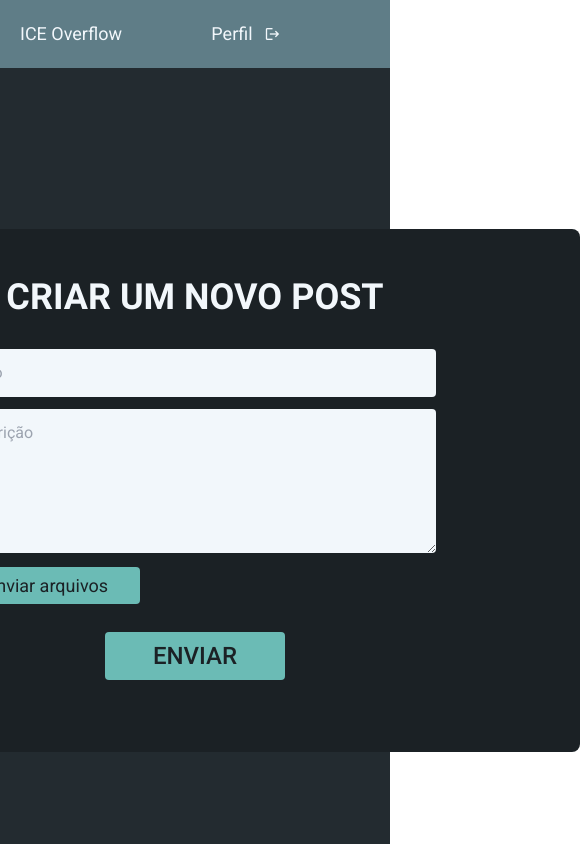
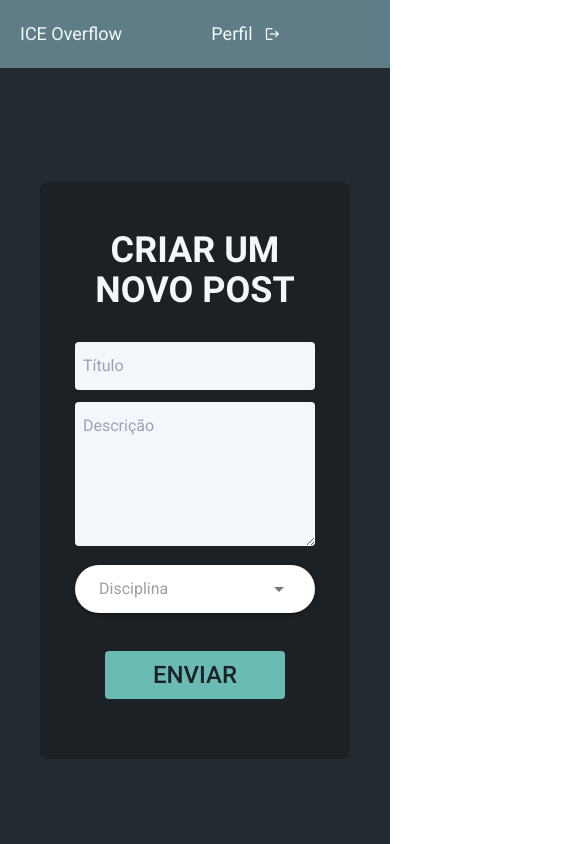
Before and after one commit to isa56/dcc117-ice-overflow, a Vue app in the folder frontend-vue/: page /criar-post in a window 390 px wide. Shown: the top 844 px of the page, 580 px wide, since content can reach past the window. Built offline with nearby package versions, Linux system fonts and the light colour scheme.

Commit message:
Arrumando responsividade da tela de criar post

```diff
--- a/frontend-vue/src/views/CreatePostView.vue
+++ b/frontend-vue/src/views/CreatePostView.vue
@@ -1,12 +1,12 @@
 <template>
-  <div class="items-center bg-background flex h-full justify-center">
-    <div class="bg-background-dark text-white rounded-lg px-36 py-12">
-      <div class="w-max">
-        <h1 class="text-white font-bold text-4xl mb-8 text-center">
+  <div class="teste1 items-center bg-background flex justify-center">
+    <div class="bloco-central bg-background-dark text-white rounded-lg px-36 py-12">
+
+      <h1 class="text-style text-white font-bold text-4xl mb-8 text-center">
         CRIAR UM NOVO POST
       </h1>
 
-        <form method="POST" class="w-100" @submit.prevent="checkForm">
+      <form method="POST" class="form-style w-100" @submit.prevent="checkForm">
 
         <input class="title-style rounded mb-3 px-2 py-3 w-full bg-white text-background-dark" type="text"
           placeholder="Título" v-model="title" />
@@ -14,17 +14,15 @@
           type="text" placeholder="Descrição" v-model="text" />
         <br>
 
-          <label
-            class="label-file px-8 py-2 w-full mb-8 text-bold text-background-dark rounded bg-primary text-lg mt-1 px-1.8 py-0.8"
-            for="arquivo">Enviar arquivos</label>
-          <input class="input-file" type="file" name="arquivo" id="arquivo" ref="file" />
+        <v-autocomplete class="w-60" auto-select-first clearable rounded solo placeholder="Disciplina" v-model="subject" @input="filterSubjects" ></v-autocomplete>
 
         <div class="flex justify-center">
           <input
-              class=" input font-medium send-button px-12 py-2 w-50 h-18 mb-6 text-background-dark rounded bg-primary text-2xl mt-8"
+            class=" input font-medium send-button px-12 py-2 w-50 h-18 mb-3 text-background-dark rounded bg-primary text-2xl mt-2"
             type="submit" value="ENVIAR" @click="checkForm" />
           <br>
         </div>
+
 
         <v-alert class="alert-style alert-erro-style" type="error">
           {{ errors[0] }}
@@ -33,7 +31,6 @@
         </v-alert>
 
       </form>
-      </div>
     </div>
   </div>
 </template>
@@ -49,6 +46,11 @@ export default {
       title: null,
       text: null,
       archive: null,
+      subject: '',
+      subjects: [
+        'Cálculo 1', 'Física 1', 'Algoritmos', 'Estrutura de Dados 1'
+      ],
+      filterSubjects: [],
     }
   },
 
@@ -87,12 +89,18 @@ export default {
 
   },
 
+  filterSubjects(){
+    this.filterSubjects = this.subjects.filter(subject => {
+      return subject.toLowerCase().startsWith(this.subject.toLowerCase());
+    });
+  },
+
 }
 
 </script>
 
 <style scoped>
-.input-file[type="file"] {
+.alert-erro-style {
   display: none;
 }
 
@@ -104,11 +112,34 @@ export default {
   border: 2px solid red;
 }
 
+.input-file[type="file"] {
+  display: none;
+}
+
 .li-style {
   color: rgb(185, 67, 67);
 }
 
-.alert-erro-style {
-  display: none;
+.bloco-central {
+  max-height: 38rem;
+  margin: 2.5rem 2.5rem 2.5rem 2.5rem;
+}
+
+
+@media (max-width: 530px) {
+  .bloco-central {
+    display: flex;
+    flex-wrap: wrap;
+    justify-content: center;
+    min-width: 15rem;
+    margin-bottom: 5rem;
+  }
+  .form-style {
+    min-width: 15rem;
+  }
+  .text-style {
+    min-width: 15rem;
+  }
+
 }
 </style>
```
Lines whose indentation alone changed are shown as unchanged.
